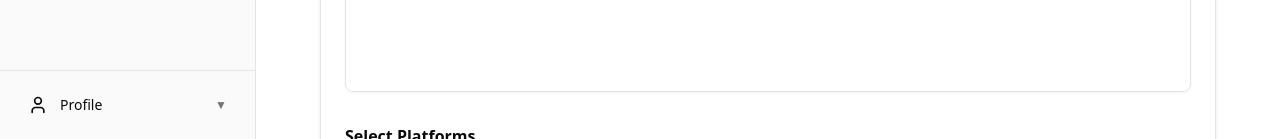
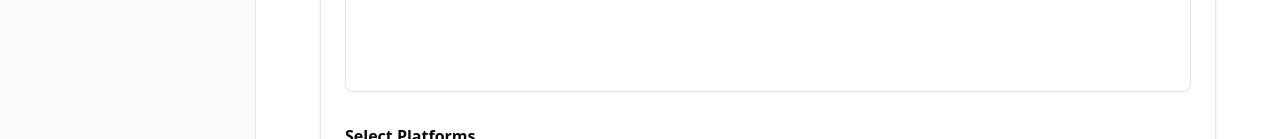
Before and after one commit to mallen47/lever-cast, a Next.js app: page /edit-post in a window 1280 px wide. Shown: the part 661-800 px from the top of the page. Built offline with nearby package versions, Linux system fonts and the light colour scheme.

Commit message:
wire up clerk for sign in/out

```diff
--- a/src/components/layout/Sidebar.tsx
+++ b/src/components/layout/Sidebar.tsx
@@ -103,45 +103,6 @@ export function Sidebar({ isCollapsed, onToggle }: SidebarProps) {
           );
         })}
       </nav>
-
-      {/* Profile section */}
-      <div className="border-t border-sidebar-border p-4">
-        <div className="relative">
-          <button
-            onClick={() => setShowProfileMenu(!showProfileMenu)}
-            className={cn(
-              "flex w-full items-center gap-3 rounded-lg px-3 py-2 text-sm transition-colors",
-              "hover:bg-sidebar-accent hover:text-sidebar-accent-foreground",
-              "focus:outline-none focus:ring-2 focus:ring-accent",
-              "text-sidebar-foreground"
-            )}
-            aria-label="Profile menu"
-          >
-            <User className="h-5 w-5 shrink-0" />
-            {!isCollapsed && (
-              <>
-                <span className="flex-1 text-left">Profile</span>
-                <span className="text-xs text-muted-foreground">▼</span>
-              </>
-            )}
-          </button>
-
-          {showProfileMenu && !isCollapsed && (
-            <div className="absolute bottom-full left-0 mb-2 w-full rounded-lg border border-sidebar-border bg-sidebar p-1 shadow-lg">
-              <button
-                onClick={() => {
-                  // Mock logout - just close menu for now
-                  setShowProfileMenu(false);
-                }}
-                className="flex w-full items-center gap-3 rounded-lg px-3 py-2 text-sm text-sidebar-foreground transition-colors hover:bg-sidebar-accent hover:text-sidebar-accent-foreground"
-              >
-                <LogOut className="h-4 w-4" />
-                <span>Logout</span>
-              </button>
-            </div>
-          )}
-        </div>
-      </div>
     </aside>
   );
 }
```
